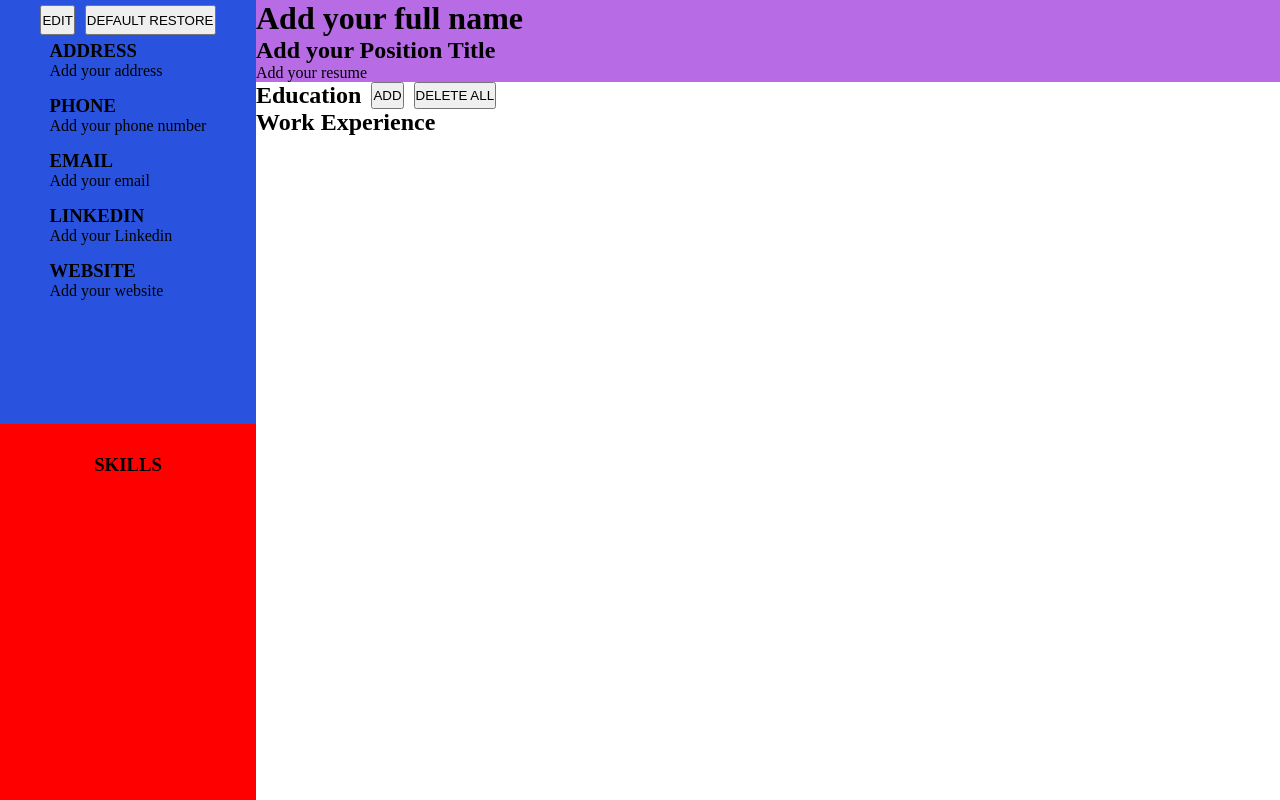
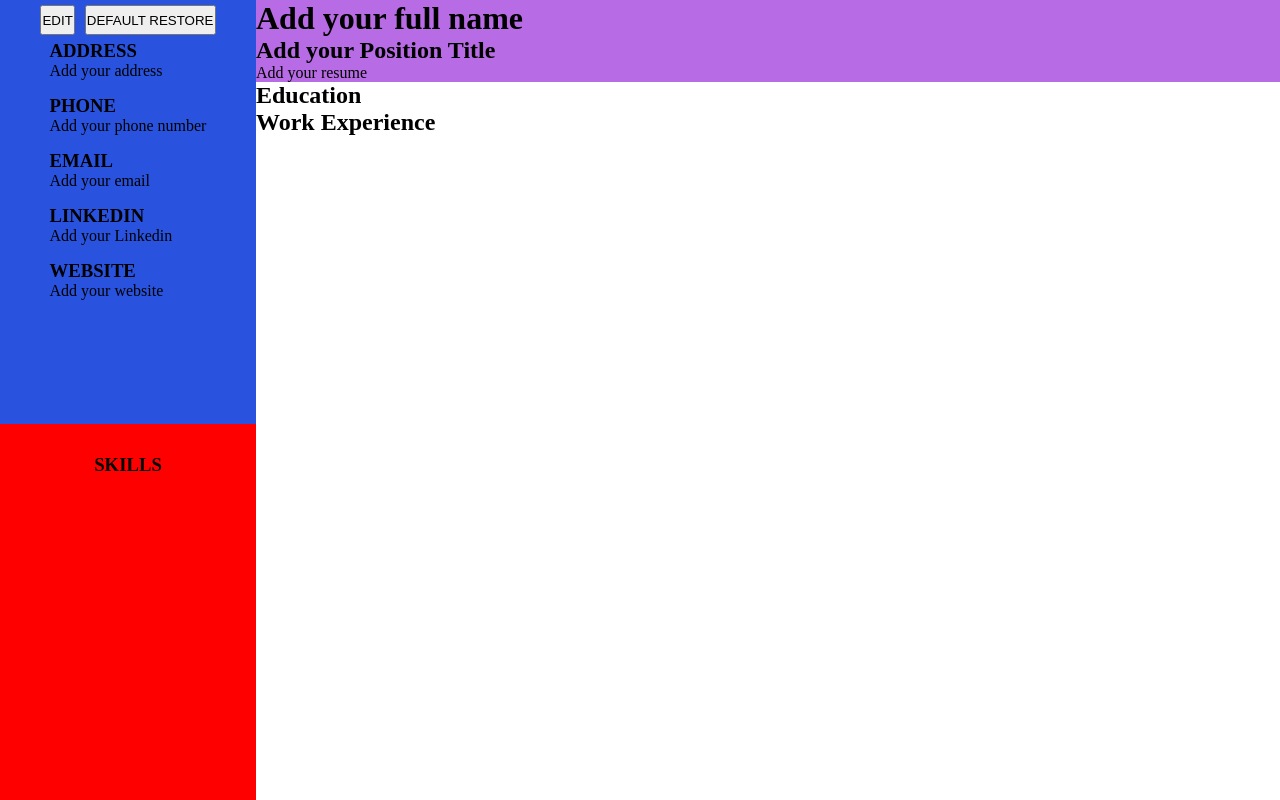
Before and after one commit to Luise8/cd-app, a React (Create React App) app: page / in a window 1280 px wide. Built offline with nearby package versions, Linux system fonts and the light colour scheme.

Commit message:
Change button classes of Experience and Education

```diff
--- a/src/components/Education.js
+++ b/src/components/Education.js
@@ -28,10 +28,10 @@ class Education extends Component {
       <div>
         <div className="section-header">
           <h2>Education</h2>
-          <button className="btn-add-edu" onClick={this.handleToggle}>
+          <button className="btn add-edu" onClick={this.handleToggle}>
             ADD
           </button>
-          <button className="btn-add-edu" onClick={this.handleToggleDeleteAll}>
+          <button className="btn dlt-edu" onClick={this.handleToggleDeleteAll}>
             DELETE ALL
           </button>
         </div>
--- a/src/components/Experience.js
+++ b/src/components/Experience.js
@@ -285,10 +285,10 @@ class Experience extends Component {
       <div>
         <div className="section-header">
           <h2>Work Experience</h2>
-          <button className="btn-add-exp" onClick={this.handleToggle}>
+          <button className="btn add-exp" onClick={this.handleToggle}>
             ADD
           </button>
-          <button className="btn-add-exp" onClick={this.handleToggleDeleteAll}>
+          <button className="btn dlt-exp" onClick={this.handleToggleDeleteAll}>
             DELETE ALL
           </button>
         </div>
--- a/src/styles/SectionHeader.css
+++ b/src/styles/SectionHeader.css
@@ -3,10 +3,10 @@
   gap: 10px;
 }
 
-.btn-add-exp {
+.btn {
   display: none;
 }
 
-.section-header:hover .btn-add-exp {
+.section-header:hover .btn {
   display: flex;
 }
```
